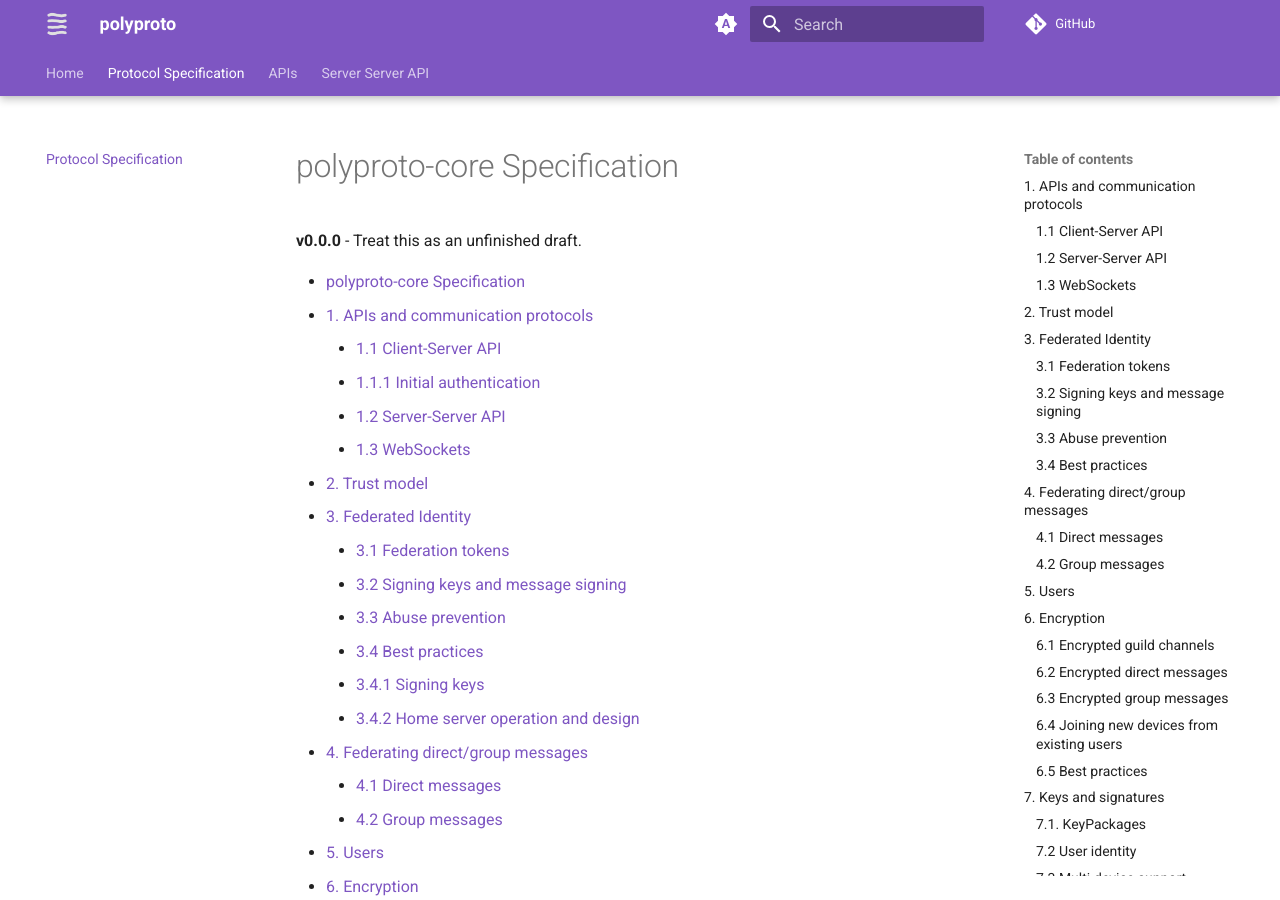
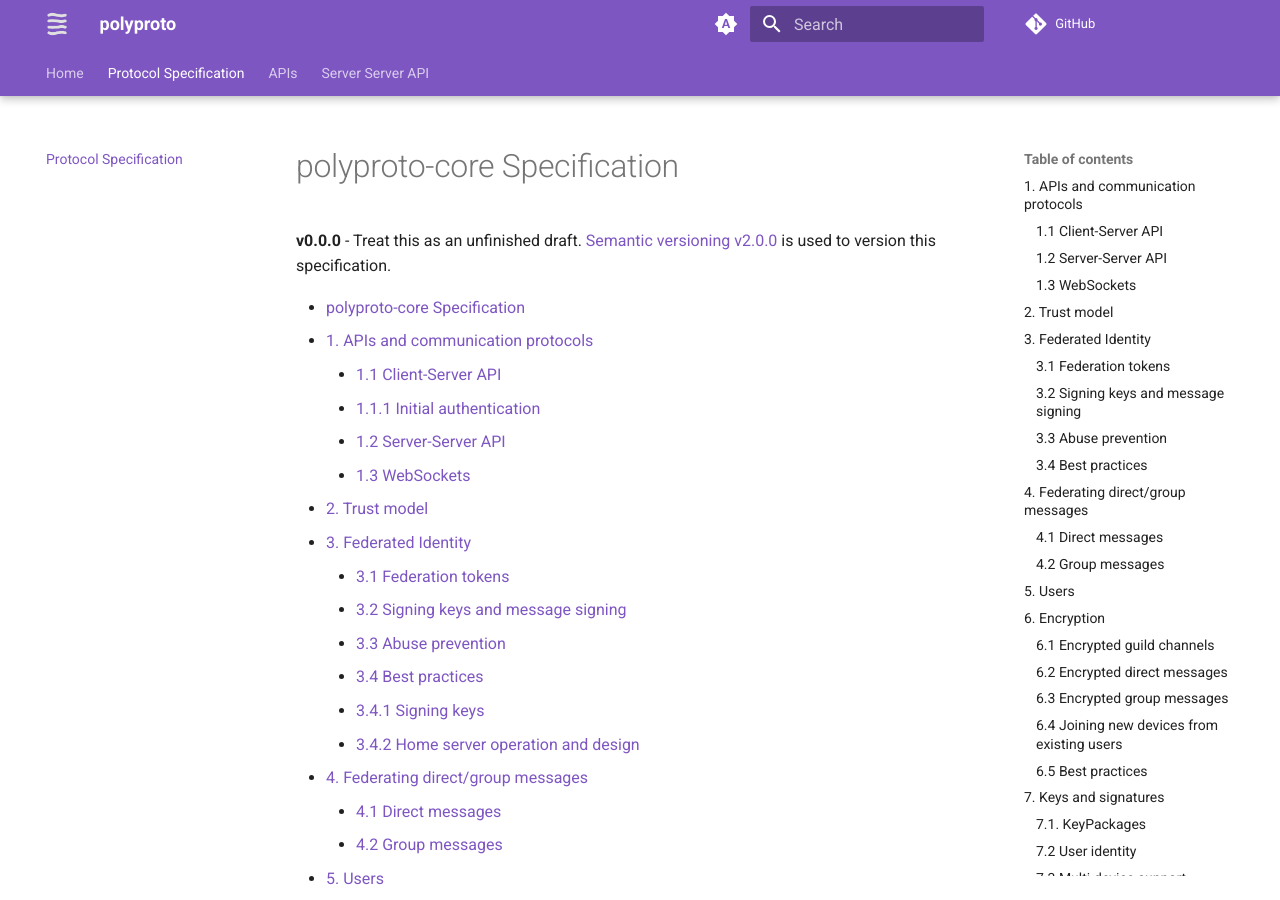
Before and after one commit to polyphony-chat/docs, an MkDocs documentation site: the page built from docs/specification.md, in a window 1280 px wide and 900 px high. Built offline with MkDocs 1.6.1 and Material for MkDocs 9.7.7, drawn with Linux system fonts in a browser that asks for light colours; plug-ins that fetch from the network failed and are left out; comment, search, counter and statistics services are not loaded.

Commit message:
Add versioning note

```diff
--- a/SPECIFICATION.md
+++ b/SPECIFICATION.md
@@ -1,6 +1,7 @@
 # polyproto-core Specification
 
 **v0.0.0** - Treat this as an unfinished draft.
+[Semantic versioning v2.0.0](https://semver.org/spec/v2.0.0.html) is used to version this specification.
 
 - [polyproto-core Specification](#polyproto-core-specification)
   - [1. APIs and communication protocols](#1-apis-and-communication-protocols)
```
